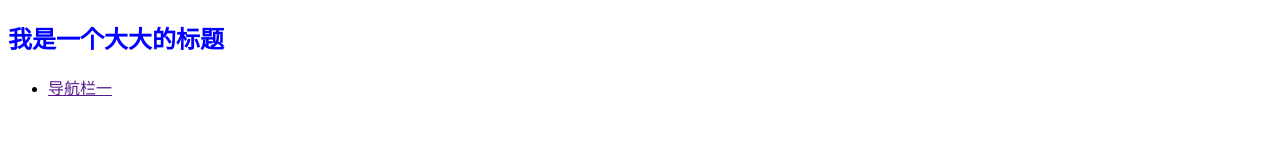
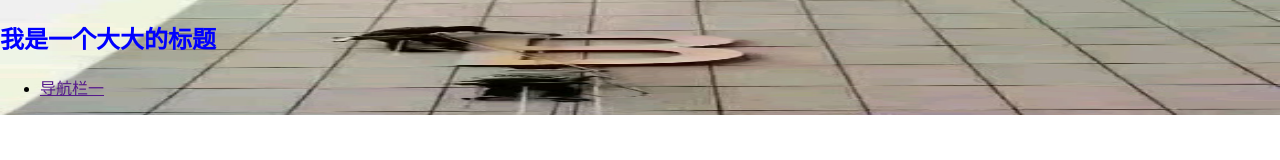
Before and after one commit to wangjunbey/symbol_demo, a plain HTML site: page index.html in a window 1280 px wide. Drawn offline with Linux system fonts and the light colour scheme.

Commit message:
add body background

```diff
--- a/style.css
+++ b/style.css
@@ -2,3 +2,9 @@ h2{
 	color:blue;
 	font-weight: bolder;
 }
+body{
+	margin:0;
+	padding:0;
+	background:url('./b.jpg') no-repeat 0 0;
+	background-size:100% 100%;
+}
```
Also changed, not shown: b.jpg (added).
